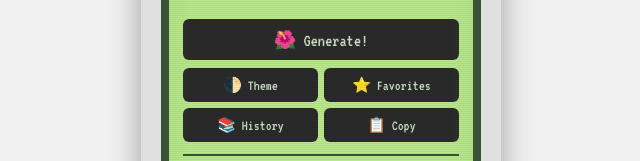
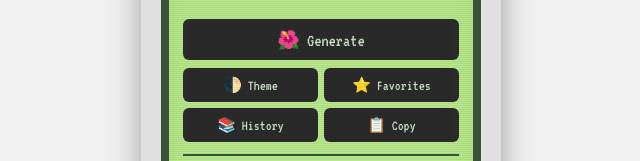
Before and after one commit to takeourcarsnow/inhaiku.lt, a website: page public/index.html in a window 1280 px wide. Shown: the part 471-632 px from the top of the page, 319-959 px from the left. Drawn offline with Linux system fonts and the light colour scheme.

Commit message:
Update index.html

```diff
--- a/public/index.html
+++ b/public/index.html
@@ -73,7 +73,7 @@
       </div>
 
       <div class="button-container">
-        <button data-action="new-haiku" class="main-button">🌺 Generate!</button>
+        <button data-action="new-haiku" class="main-button">🌺 Generate</button>
 
         <div class="social-buttons">
           <button data-action="toggle-theme" class="social-button theme">🌓 Theme</button>
```
